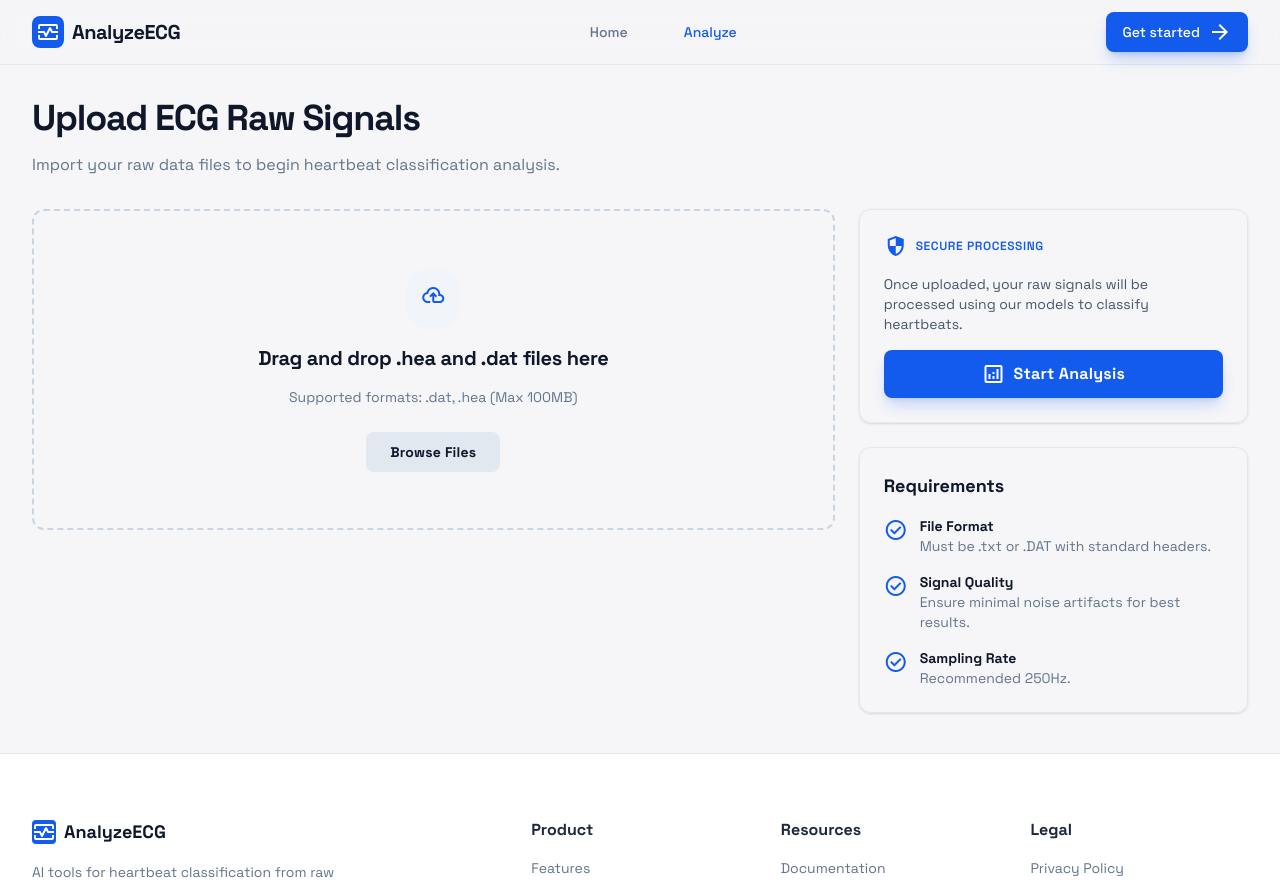
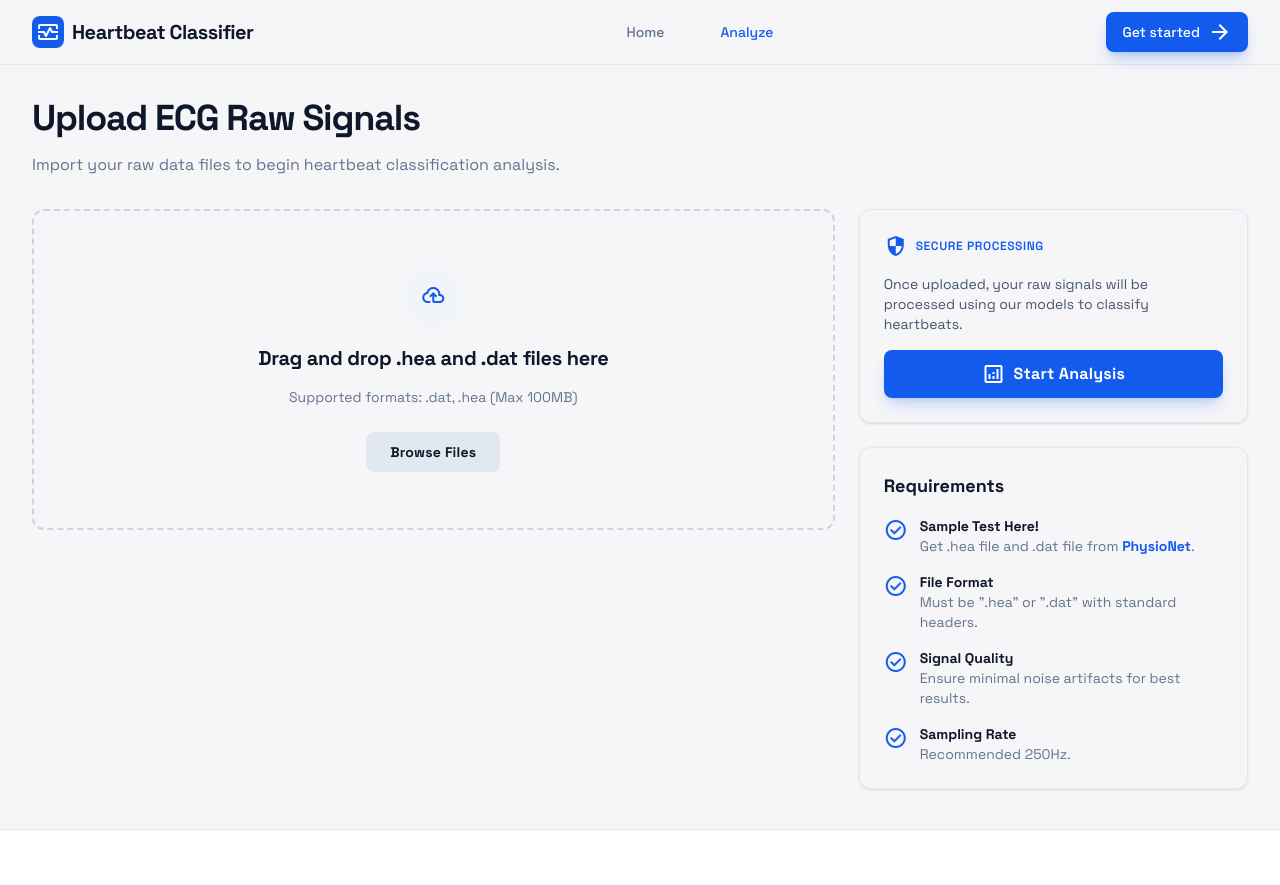
Before and after one commit to AST-tnbt/ecg-classification-web, a React (Vite) app: page /analyze in a window 1280 px wide. Shown: the top 885 px of the page. Built offline with nearby package versions, Linux system fonts and the light colour scheme; no server answers.

Commit message:
update UI

```diff
--- a/src/components/Footer.tsx
+++ b/src/components/Footer.tsx
@@ -8,10 +8,10 @@ export default function Footer() {
                         <div className="w-6 h-6 rounded bg-primary flex items-center justify-center text-white text-xs">
                             <span className="material-icons-outlined text-sm">monitor_heart</span>
                         </div>
-                        <span className="text-lg font-bold">AnalyzeECG</span>
+                        <span className="text-lg font-bold">Heartbeat Classifier</span>
                     </div>
                     <p className="text-slate-500 text-sm max-w-xs mb-6">
-                        AI tools for heartbeat classification from raw ECG signals.
+                        AI tools for heartbeat classification from raw ECG signals using machine learning and deep learning.
                     </p>
                     <div className="flex gap-4">
                         <a className="text-slate-400 hover:text-primary transition-colors" href="#"><span
@@ -50,7 +50,7 @@ export default function Footer() {
             </div>
             <div
                 className="pt-8 border-t border-slate-200 flex flex-col md:flex-row justify-between items-center gap-4">
-                <p className="text-slate-500 text-sm">© 2025 AnalyzeECG. All rights reserved.</p>
+                <p className="text-slate-500 text-sm">© 2025 Bao Tin, Ngoc Minh. All rights reserved.</p>
                 <div className="flex items-center gap-2 text-sm text-slate-500">
                     <span className="w-2 h-2 rounded-full bg-green-500"></span>
                     <span>All systems operational</span>
--- a/src/components/Header.tsx
+++ b/src/components/Header.tsx
@@ -1,4 +1,5 @@
 import { Link } from "react-router";
+import { useState } from "react";
 
 type HeaderProps = {
     currentPath: string
@@ -21,28 +22,50 @@ const navItemClass = (path: string, currentPath: string) => {
     )
 }
 
+const mobileNavItemClass = (path: string, currentPath: string) => {
+    const rootPath = getRootPath(currentPath)
+    return (
+        `
+          block px-4 py-3 text-base font-medium transition-colors rounded-lg
+          ${rootPath === path
+            ? "bg-primary/10 text-primary"
+            : "text-slate-700 hover:bg-slate-100 hover:text-primary"}
+        `
+    )
+}
+
 export default function Header({ currentPath }: HeaderProps) {
+    const [isMobileMenuOpen, setIsMobileMenuOpen] = useState(false)
+
+    const toggleMobileMenu = () => {
+        setIsMobileMenuOpen(!isMobileMenuOpen)
+    }
+
+    const closeMobileMenu = () => {
+        setIsMobileMenuOpen(false)
+    }
 
     return (
+        <>
             <nav
                 className="fixed w-full z-50 top-0 left-0 border-b border-slate-200 bg-background-light/80 backdrop-blur-md">
                 <div className="max-w-7xl mx-auto px-4 sm:px-6 lg:px-8">
                     <div className="flex items-center justify-between h-16">
                         {/* <!-- Logo --> */}
+                        <Link to="/" onClick={closeMobileMenu}>
                             <div className="flex-shrink-0 flex items-center gap-2 cursor-pointer">
                                 <div className="w-8 h-8 rounded-lg bg-primary flex items-center justify-center text-white">
                                     <span className="material-icons-outlined text-xl">monitor_heart</span>
                                 </div>
-                        <span className="text-xl font-bold tracking-tight">AnalyzeECG</span>
+                                <span className="text-xl font-bold tracking-tight">Heartbeat Classifier</span>
                             </div>
+                        </Link>
                         {/* <!-- Desktop Menu --> */}
                         <div className="hidden md:block">
                             <div className="ml-10 flex items-baseline space-x-8">
                                 <Link to="/" className={navItemClass("/", currentPath)}>Home</Link>
                                 <Link className={navItemClass("/analyze", currentPath)}
                                     to="/analyze">Analyze</Link>
-                            {/* <Link className="text-slate-500 hover:text-primary dark:text-slate-400 transition-colors px-3 py-2 text-sm font-medium"
-                            to="/demo">Live Demo</Link> */}
                             </div>
                         </div>
                         {/* <!-- CTA & Theme Toggle --> */}
@@ -52,9 +75,56 @@ export default function Header({ currentPath }: HeaderProps) {
                                 <span>Get started</span>
                                 <span className="material-icons-outlined text-sm">arrow_forward</span>
                             </Link>
+                            {/* <!-- Mobile Menu Button --> */}
+                            <button
+                                onClick={toggleMobileMenu}
+                                className="md:hidden inline-flex items-center justify-center p-2 rounded-lg text-slate-700 hover:text-primary hover:bg-slate-100 focus:outline-none focus:ring-2 focus:ring-inset focus:ring-primary transition-colors"
+                                aria-expanded={isMobileMenuOpen}
+                                aria-label="Toggle mobile menu">
+                                <span className="material-icons-outlined text-2xl">
+                                    {isMobileMenuOpen ? 'close' : 'menu'}
+                                </span>
+                            </button>
                         </div>
                     </div>
                 </div>
             </nav>
+
+            {/* <!-- Mobile Menu Overlay --> */}
+            {isMobileMenuOpen && (
+                <div
+                    className="fixed inset-0 bg-black/50 z-40 md:hidden transition-opacity"
+                    onClick={closeMobileMenu}
+                    aria-hidden="true"
+                />
+            )}
+
+            {/* <!-- Mobile Menu Slide-in --> */}
+            <div
+                className={`fixed top-16 right-0 bottom-0 w-64 bg-background-light z-40 md:hidden transform transition-transform duration-300 ease-in-out shadow-xl ${
+                    isMobileMenuOpen ? 'translate-x-0' : 'translate-x-full'
+                }`}>
+                <div className="px-4 py-6 space-y-2">
+                    <Link
+                        to="/"
+                        className={mobileNavItemClass("/", currentPath)}
+                        onClick={closeMobileMenu}>
+                        <div className="flex items-center gap-3">
+                            <span className="material-icons-outlined text-xl">home</span>
+                            <span>Home</span>
+                        </div>
+                    </Link>
+                    <Link
+                        to="/analyze"
+                        className={mobileNavItemClass("/analyze", currentPath)}
+                        onClick={closeMobileMenu}>
+                        <div className="flex items-center gap-3">
+                            <span className="material-icons-outlined text-xl">analytics</span>
+                            <span>Analyze</span>
+                        </div>
+                    </Link>
+                </div>
+            </div>
+        </>
     )
 }
--- a/src/components/Layout.tsx
+++ b/src/components/Layout.tsx
@@ -1,6 +1,7 @@
 import { Outlet, useLocation } from "react-router";
 import Header from "./Header";
 import Footer from "./Footer";
+import ScrollToTopButton from "./ScrollToTopButton";
 
 export default function Layout() {
   const { pathname } = useLocation()
@@ -11,6 +12,7 @@ export default function Layout() {
           <Header currentPath={pathname} />
           <Outlet />
           <Footer />
+          <ScrollToTopButton />
         </main>
     </>
   )
--- a/src/components/analyze/Information.tsx
+++ b/src/components/analyze/Information.tsx
@@ -1,7 +1,36 @@
+import { useEffect, useRef, useState } from "react"
+
 type InformationProps = {
     onClick: () => void
 }
 export default function Information({ onClick }: InformationProps) {
+    const [isHighlighted, setIsHighlighted] = useState(true)
+    const requirementsRef = useRef<HTMLDivElement>(null)
+
+    useEffect(() => {
+        // Auto-dismiss highlight after 4 seconds
+        const timer = setTimeout(() => {
+            setIsHighlighted(false)
+        }, 2000)
+
+        return () => clearTimeout(timer)
+    }, [])
+
+    useEffect(() => {
+        // Scroll to requirements section on mobile devices
+        const isMobile = window.innerWidth < 768 // Tailwind's md breakpoint
+
+        if (isMobile && requirementsRef.current) {
+            // Small delay to ensure DOM is fully rendered
+            setTimeout(() => {
+                requirementsRef.current?.scrollIntoView({
+                    behavior: 'smooth',
+                    block: 'center'
+                })
+            }, 300)
+        }
+    }, [])
+
     return (
         <>
             {/* <!-- Primary Action --> */}
@@ -24,16 +53,42 @@ export default function Information({ onClick }: InformationProps) {
             </div>
             {/* <!-- Info Card --> */}
             <div
-                className="bg-surface-light rounded-xl border border-slate-200 p-6 shadow-sm">
-                <h4 className="text-slate-900 font-bold text-lg mb-4">Requirements</h4>
-                <ul className="flex flex-col gap-4">
+                ref={requirementsRef}
+                className={`bg-surface-light rounded-xl border p-6 shadow-sm transition-all duration-500 relative overflow-hidden ${
+                    isHighlighted
+                        ? 'border-primary border-2 shadow-2xl shadow-primary/40 animate-highlight-glow scale-105'
+                        : 'border-slate-200'
+                }`}>
+                {/* Animated gradient background */}
+                {isHighlighted && (
+                    <div className="absolute inset-0 bg-gradient-to-r from-blue-50/50 via-primary/5 to-blue-50/50 animate-shimmer pointer-events-none" />
+                )}
+
+                {/* Attention Badge */}
+                {isHighlighted && (
+                    <div className="absolute mt-2 mr-2 -top-0 -right-0 flex items-center gap-1 bg-gradient-to-r from-primary to-blue-600 text-white px-3 py-1 rounded-full shadow-lg animate-bounce-gentle">
+                        <span className="material-symbols-outlined text-sm">visibility</span>
+                        <span className="text-xs font-bold">Read This!</span>
+                    </div>
+                )}
+
+                <h4 className="text-slate-900 font-bold text-lg mb-4 relative z-10">Requirements</h4>
+                <ul className="flex flex-col gap-4 relative z-10">
+                    <li className="flex gap-3 items-start">
+                        <span
+                            className="material-symbols-outlined text-primary text-xl mt-0.5">check_circle</span>
+                        <div className="flex flex-col">
+                            <span className="text-sm font-bold text-slate-900 ">Sample Test Here!</span>
+                            <span className="text-sm text-slate-500 ">Get .hea file and .dat file from <a href="https://www.physionet.org/content/chfdb/1.0.0/" target="_blank" className="text-primary hover:underline font-bold">PhysioNet</a>.</span>
+                        </div>
+                    </li>
                     <li className="flex gap-3 items-start">
                         <span
                             className="material-symbols-outlined text-primary text-xl mt-0.5">check_circle</span>
                         <div className="flex flex-col">
                             <span className="text-sm font-bold text-slate-900 ">File
                                 Format</span>
-                            <span className="text-sm text-slate-500 ">Must be .txt or .DAT
+                            <span className="text-sm text-slate-500 ">Must be ".hea" or ".dat"
                                 with standard headers.</span>
                         </div>
                     </li>
--- a/src/index.css
+++ b/src/index.css
@@ -19,3 +19,53 @@
     @apply font-sans bg-background-light text-slate-900;
   }
 }
+
+@layer utilities {
+  /* Enhanced glow pulse animation */
+  @keyframes highlight-glow {
+    0%, 100% {
+      box-shadow:
+        0 0 20px rgba(19, 91, 236, 0.3),
+        0 0 40px rgba(19, 91, 236, 0.2),
+        0 20px 25px -5px rgba(19, 91, 236, 0.15);
+    }
+    50% {
+      box-shadow:
+        0 0 30px rgba(19, 91, 236, 0.5),
+        0 0 60px rgba(19, 91, 236, 0.3),
+        0 25px 50px -12px rgba(19, 91, 236, 0.25);
+    }
+  }
+
+  /* Shimmer effect for background */
+  @keyframes shimmer {
+    0% {
+      transform: translateX(-100%);
+    }
+    100% {
+      transform: translateX(100%);
+    }
+  }
+
+  /* Gentle bounce for badge */
+  @keyframes bounce-gentle {
+    0%, 100% {
+      transform: translateY(0);
+    }
+    50% {
+      transform: translateY(-5px);
+    }
+  }
+
+  .animate-highlight-glow {
+    animation: highlight-glow 2s ease-in-out infinite;
+  }
+
+  .animate-shimmer {
+    animation: shimmer 3s ease-in-out infinite;
+  }
+
+  .animate-bounce-gentle {
+    animation: bounce-gentle 1.5s ease-in-out infinite;
+  }
+}
```
Also changed, not shown: src/components/ScrollToTopButton.tsx (added, +44 -0 lines), src/components/home/Introduction.tsx (+7 -0 lines). Lines whose indentation alone changed are shown as unchanged.
